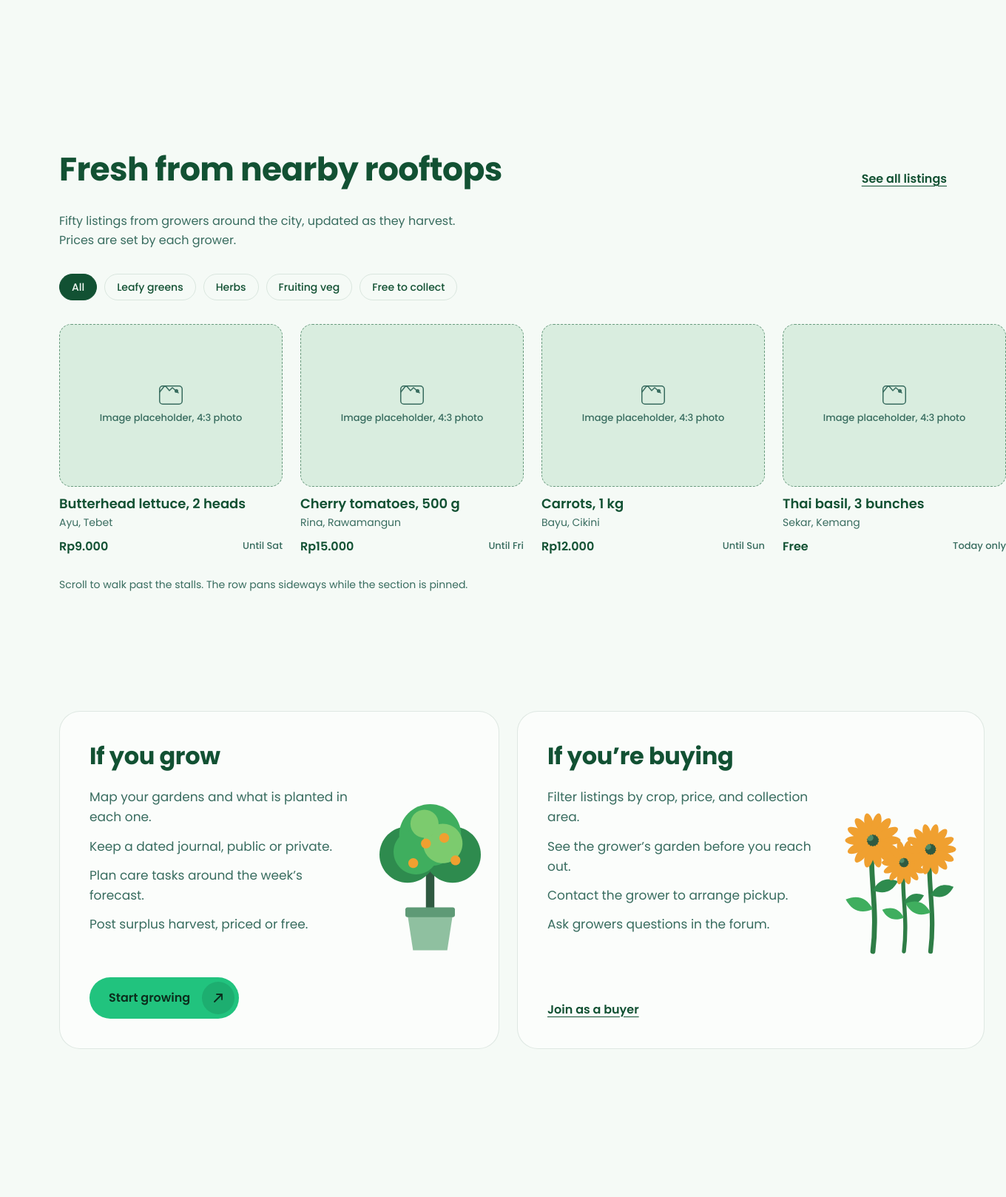
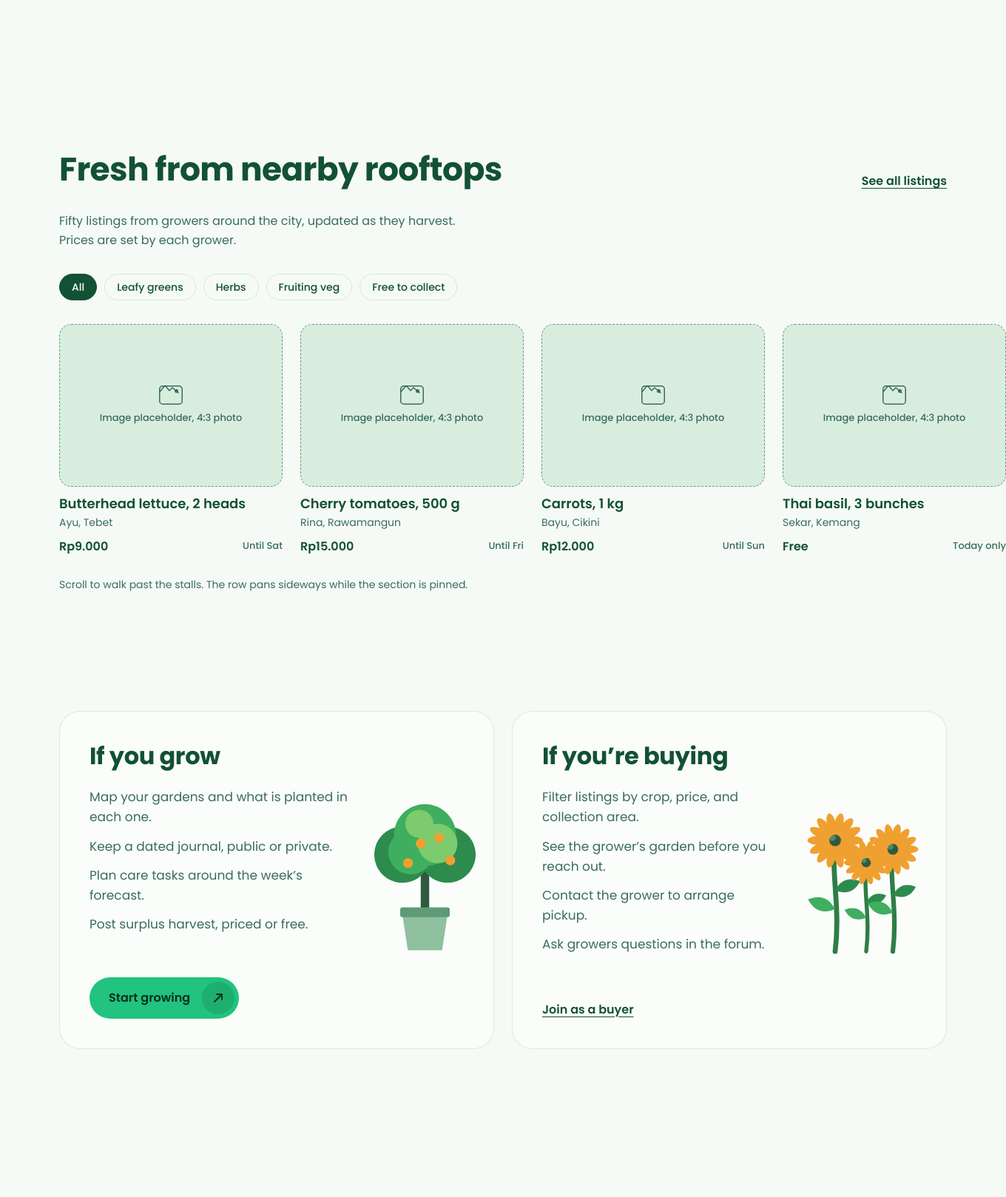
Before and after one commit to paramitasan/urFunFarming, a Django app: page / in a window 1360 px wide. Shown: the part 1803-3421 px from the top of the page at 74% size. Run offline with Django 5.2, Linux system fonts and the light colour scheme; some libraries are stand-ins or nearby versions.

Commit message:
Match Figma spacing for links, role cards and tiles. add sky band

```diff
--- a/static/css/style.css
+++ b/static/css/style.css
@@ -148,6 +148,7 @@ ul {
 .link {
     font-size: 16px;
     font-weight: 600;
+    line-height: 1.2;
     color: var(--color-forest);
     text-decoration: underline;
     text-underline-offset: 4px;
@@ -475,6 +476,7 @@ ul {
 
 .role-card {
     flex: 1;
+    min-width: 0;
     min-height: 457px;
     display: flex;
     align-items: center;
@@ -702,6 +704,7 @@ ul {
     justify-content: space-between;
     gap: 40px;
     padding: 36px;
+    border: 1px solid transparent;
     border-radius: 28px;
 }
 
@@ -723,7 +726,7 @@ ul {
 }
 
 .tile-buy {
-    border: 1px solid var(--color-mint);
+    border-color: var(--color-mint);
     color: var(--color-bg);
 }
 
```
Also changed, not shown: templates/svg/skyline.svg.
